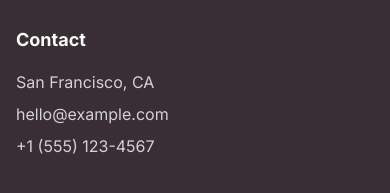
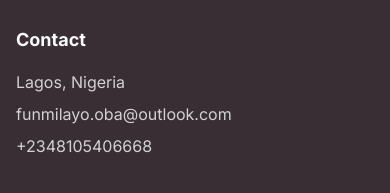
Before and after one commit to Funmi-Oba/FunmiObaPortfolio, a React (Vite) app: page / in a window 390 px wide. Shown: the part 8513-8706 px from the top of the page. Built offline with nearby package versions, Linux system fonts and the light colour scheme.

Commit message:
Update contact information
Update location, email, and phone number in contact section.

```diff
--- a/src/components/ContactSection.tsx
+++ b/src/components/ContactSection.tsx
@@ -24,17 +24,17 @@ const ContactSection = () => {
     {
       icon: <MapPin className="h-5 w-5 text-primary" />,
       title: 'Location',
-      details: 'San Francisco, CA',
+      details: 'Lagos, Nigeria',
     },
     {
       icon: <Mail className="h-5 w-5 text-primary" />,
       title: 'Email',
-      details: 'hello@example.com',
+      details: 'funmilayo.oba@outlook.com',
     },
     {
       icon: <Phone className="h-5 w-5 text-primary" />,
       title: 'Phone',
-      details: '+1 (555) 123-4567',
+      details: '+2348105406668',
     },
   ];
 
--- a/src/components/Footer.tsx
+++ b/src/components/Footer.tsx
@@ -39,9 +39,9 @@ const Footer = () => {
           <div>
             <h3 className="text-lg font-bold mb-4">Contact</h3>
             <ul className="space-y-2">
-              <li className="text-background/80">San Francisco, CA</li>
-              <li><a href="mailto:hello@example.com" className="text-background/80 hover:text-primary transition-colors">hello@example.com</a></li>
-              <li><a href="tel:+15551234567" className="text-background/80 hover:text-primary transition-colors">+1 (555) 123-4567</a></li>
+              <li className="text-background/80">Lagos, Nigeria</li>
+              <li><a href="mailto:funmilayo.oba@outlook.com" className="text-background/80 hover:text-primary transition-colors">funmilayo.oba@outlook.com</a></li>
+              <li><a href="tel:+2348105406668" className="text-background/80 hover:text-primary transition-colors">+2348105406668</a></li>
             </ul>
           </div>
         </div>
```
